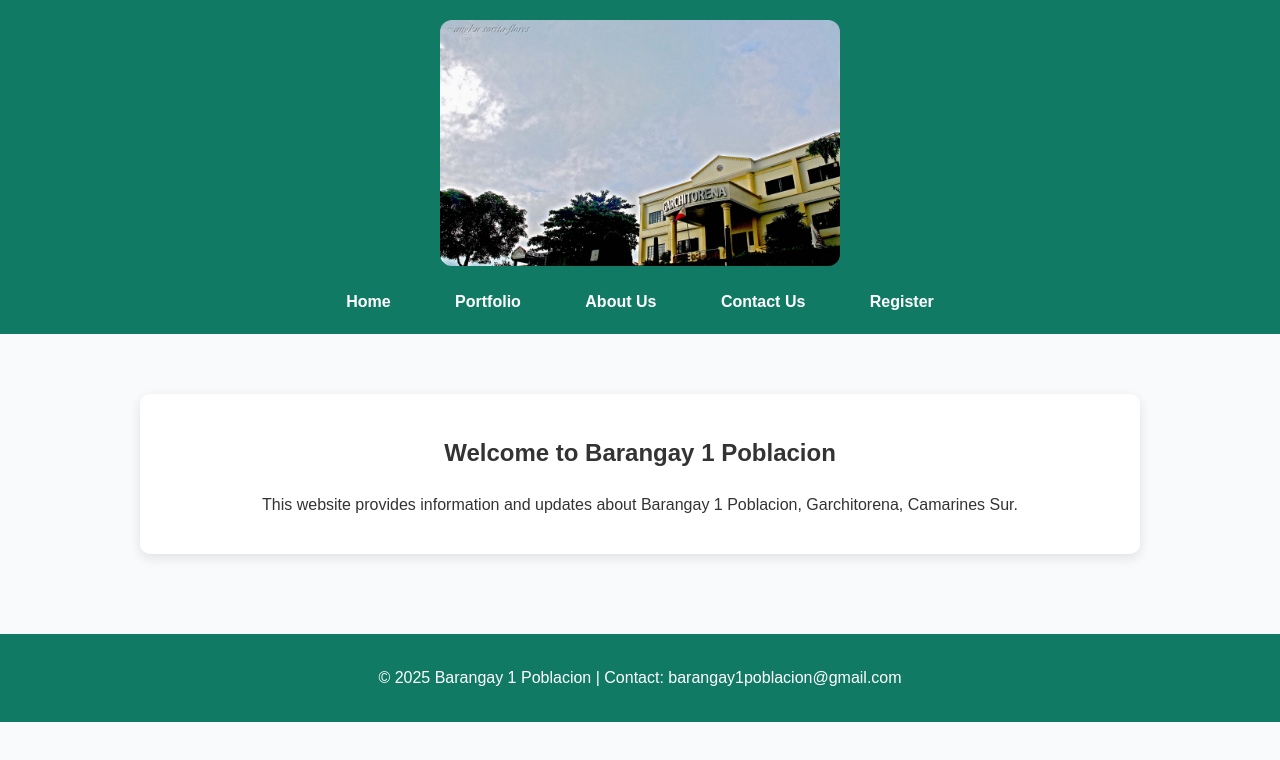
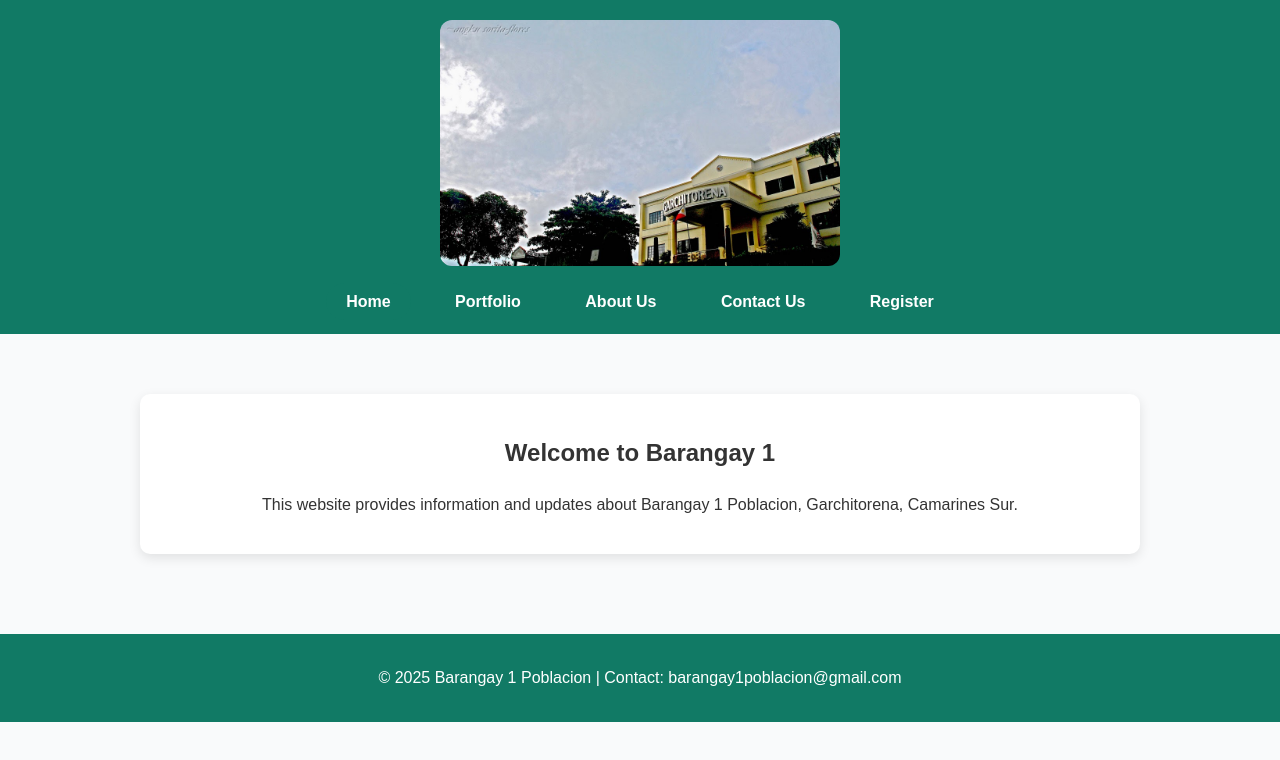
Before and after one commit to piano10/PIANOOO, a plain HTML site: page index.html in a window 1280 px wide. Drawn offline with Linux system fonts and the light colour scheme.

Commit message:
Update index.html

```diff
--- a/index.html
+++ b/index.html
@@ -21,7 +21,7 @@
 
     <main>
         <div class="card">
-            <h2>Welcome to Barangay 1 Poblacion</h2>
+            <h2>Welcome to Barangay 1 </h2>
             <p>This website provides information and updates about Barangay 1 Poblacion, Garchitorena, Camarines Sur.</p>
         </div>
     </main>
```
